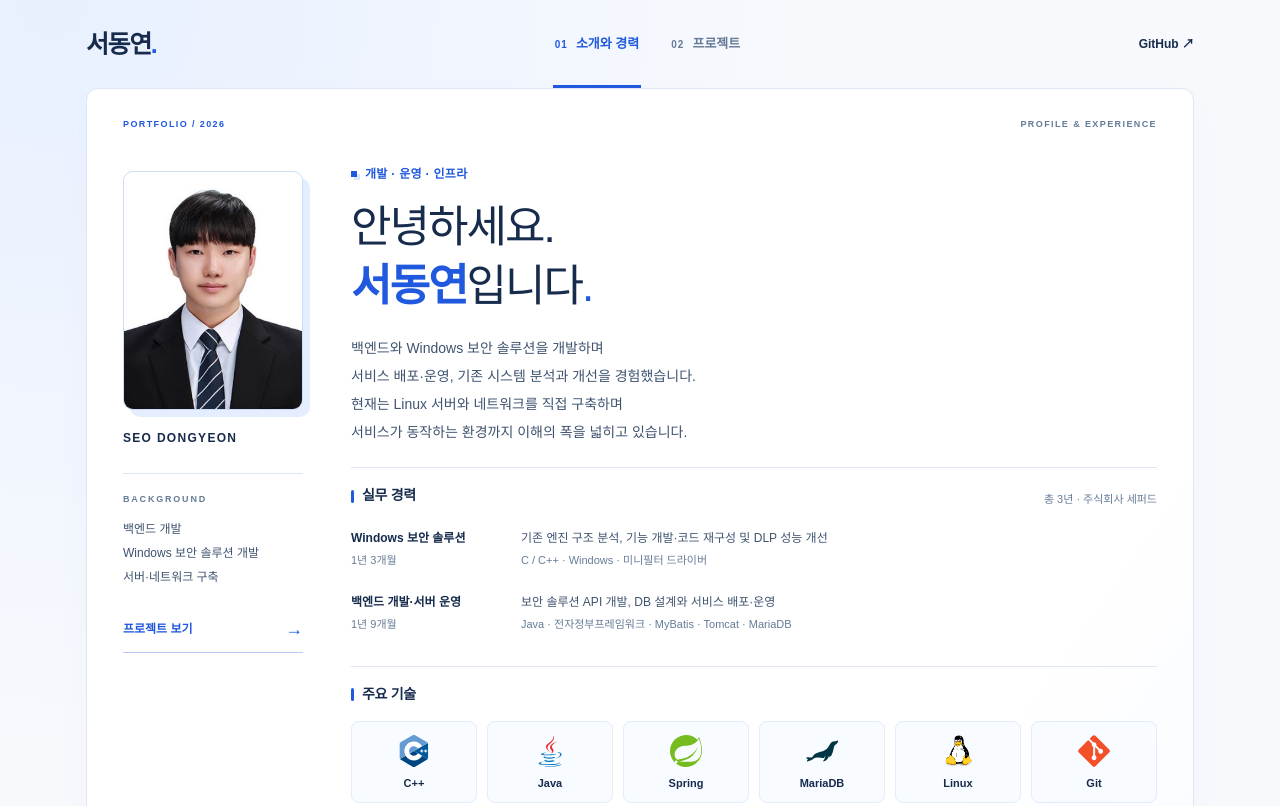
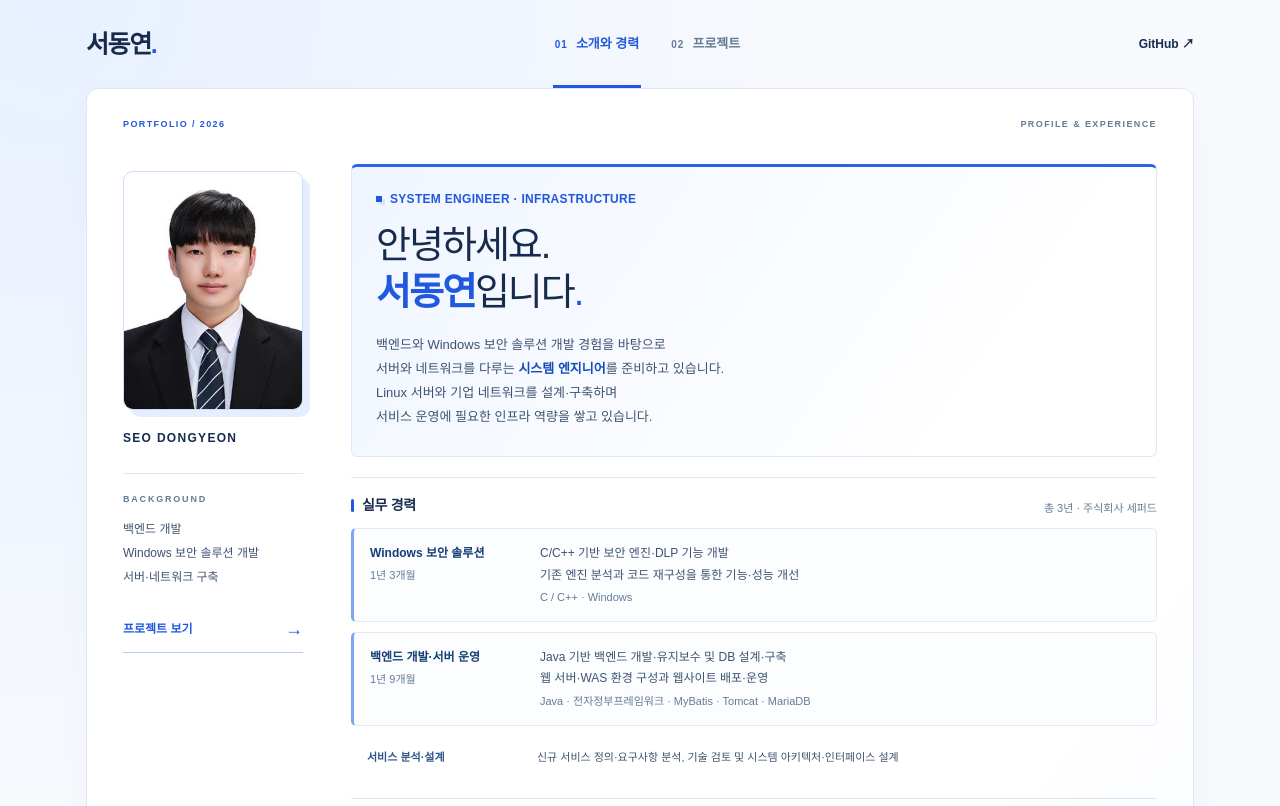
Before and after one commit to sdydy0298-dotcom/portfolio, a website: page index.html in a window 1280 px wide. Shown: the top 806 px of the page. Drawn offline with Linux system fonts and the light colour scheme.

Commit message:
Clarify system engineer direction and refine profile career presentation

```diff
--- a/index.html
+++ b/index.html
@@ -4,8 +4,8 @@
 <header class="masthead"><a class="wordmark" href="#profile" aria-label="서동연 소개">서동연<span>.</span></a><nav aria-label="페이지 선택"><a href="#profile" aria-current="page"><span>01</span> 소개와 경력</a><a href="#projects"><span>02</span> 프로젝트</a></nav><a class="github" href="https://github.com/sdydy0298-dotcom" target="_blank" rel="noopener noreferrer">GitHub ↗</a></header>
 <main id="main"><section class="page profile-page" id="profile" aria-labelledby="profile-title"><div class="page-topline"><span>PORTFOLIO / 2026</span><span>PROFILE & EXPERIENCE</span></div>
 <div class="profile-grid"><aside class="identity"><div class="portrait-frame"><img class="portrait" src="/assets/profile.jpg" alt="서동연 프로필 사진" width="323" height="430" fetchpriority="high"></div><p class="english-name">SEO DONGYEON</p><div class="identity-rule"></div><p class="small-label">BACKGROUND</p><p class="identity-background">백엔드 개발<br>Windows 보안 솔루션 개발<br>서버·네트워크 구축</p><a class="text-link" href="#projects">프로젝트 보기 <span>→</span></a></aside>
-<div class="profile-body"><div class="intro"><p class="kicker">개발 · 운영 · 인프라</p><h1 id="profile-title">안녕하세요.<br><strong>서동연</strong>입니다<span class="accent">.</span></h1><p class="intro-text">백엔드와 Windows 보안 솔루션을 개발하며<br class="desktop-break"> 서비스 배포·운영, 기존 시스템 분석과 개선을 경험했습니다.<br>현재는 Linux 서버와 네트워크를 직접 구축하며<br class="desktop-break"> 서비스가 동작하는 환경까지 이해의 폭을 넓히고 있습니다.</p></div>
-<section class="resume-section" aria-labelledby="career-title"><div class="section-heading"><h2 id="career-title">실무 경력</h2><span>총 3년 · 주식회사 세퍼드</span></div><div class="career-row"><div class="row-meta"><b>Windows 보안 솔루션</b><span>1년 3개월</span></div><div><p>기존 엔진 구조 분석, 기능 개발·코드 재구성 및 DLP 성능 개선</p><small>C / C++ · Windows · 미니필터 드라이버</small></div></div><div class="career-row"><div class="row-meta"><b>백엔드 개발·서버 운영</b><span>1년 9개월</span></div><div><p>보안 솔루션 API 개발, DB 설계와 서비스 배포·운영</p><small>Java · 전자정부프레임워크 · MyBatis · Tomcat · MariaDB</small></div></div></section>
+<div class="profile-body"><div class="intro"><p class="kicker">SYSTEM ENGINEER · INFRASTRUCTURE</p><h1 id="profile-title">안녕하세요.<br><strong>서동연</strong>입니다<span class="accent">.</span></h1><p class="intro-text">백엔드와 Windows 보안 솔루션 개발 경험을 바탕으로<br class="desktop-break"> 서버와 네트워크를 다루는 <strong>시스템 엔지니어</strong>를 준비하고 있습니다.<br>Linux 서버와 기업 네트워크를 설계·구축하며<br class="desktop-break"> 서비스 운영에 필요한 인프라 역량을 쌓고 있습니다.</p></div>
+<section class="resume-section" aria-labelledby="career-title"><div class="section-heading"><h2 id="career-title">실무 경력</h2><span>총 3년 · 주식회사 세퍼드</span></div><div class="career-row"><div class="row-meta"><b>Windows 보안 솔루션</b><span>1년 3개월</span></div><div><p>C/C++ 기반 보안 엔진·DLP 기능 개발<br>기존 엔진 분석과 코드 재구성을 통한 기능·성능 개선</p><small>C / C++ · Windows</small></div></div><div class="career-row"><div class="row-meta"><b>백엔드 개발·서버 운영</b><span>1년 9개월</span></div><div><p>Java 기반 백엔드 개발·유지보수 및 DB 설계·구축<br>웹 서버·WAS 환경 구성과 웹사이트 배포·운영</p><small>Java · 전자정부프레임워크 · MyBatis · Tomcat · MariaDB</small></div></div><p class="career-design"><b>서비스 분석·설계</b><span>신규 서비스 정의·요구사항 분석, 기술 검토 및 시스템 아키텍처·인터페이스 설계</span></p></section>
 <section class="resume-section core-skills" aria-labelledby="skills-title"><div class="section-heading"><h2 id="skills-title">주요 기술</h2></div>
 <ul class="core-technologies" aria-label="대표 기술">
 <li><img src="/assets/tech/cplusplus.svg" width="32" height="32" alt="" aria-hidden="true" decoding="async"><span>C++</span></li>
--- a/styles.css
+++ b/styles.css
@@ -409,3 +409,15 @@ body.dialog-open { overflow: hidden; }
 /* Keep the project summary focused on the observed outcome. */
 .project-outcome { margin: 0 0 14px; font-size: 12px; line-height: 1.75; color: var(--body); }
 .project-outcome b { color: var(--ink); margin-right: 6px; font-weight: 650; }
+
+/* Profile: distinct introduction and readable career blocks. */
+.intro { position: relative; padding: 22px 24px 6px; border: 1px solid #dce7fb; border-top: 3px solid #2863e8; border-radius: 6px; background: linear-gradient(125deg, #f0f5ff, #fff 78%); }
+.intro h1 { font-size: 38px; line-height: 1.25; margin-bottom: 16px; }
+.intro-text { line-height: 1.85; font-size: 13px; }
+.intro-text strong { color: #164cb7; font-weight: 700; }
+.career-row { padding: 14px 16px; margin-top: 10px; border: 1px solid #e2eaf6; border-left: 3px solid #7ea5f2; border-radius: 5px; background: #fbfdff; }
+.row-meta b { color: #173e76; }
+.career-design { display: grid; grid-template-columns: 150px minmax(0,1fr); gap: 20px; margin: 12px 0 0; padding: 10px 16px; font-size: 11px; line-height: 1.8; color: var(--body); }
+.career-design b { color: #315587; }
+@media(max-width:650px) { .intro { padding: 18px 16px 3px; } .intro h1 { font-size: 32px; } .career-design { grid-template-columns: 1fr; gap: 4px; } }
+@media print { .intro { padding: 12px 16px 0; } .intro h1 { font-size: 28px; } .career-row { padding: 9px 12px; } }
```
